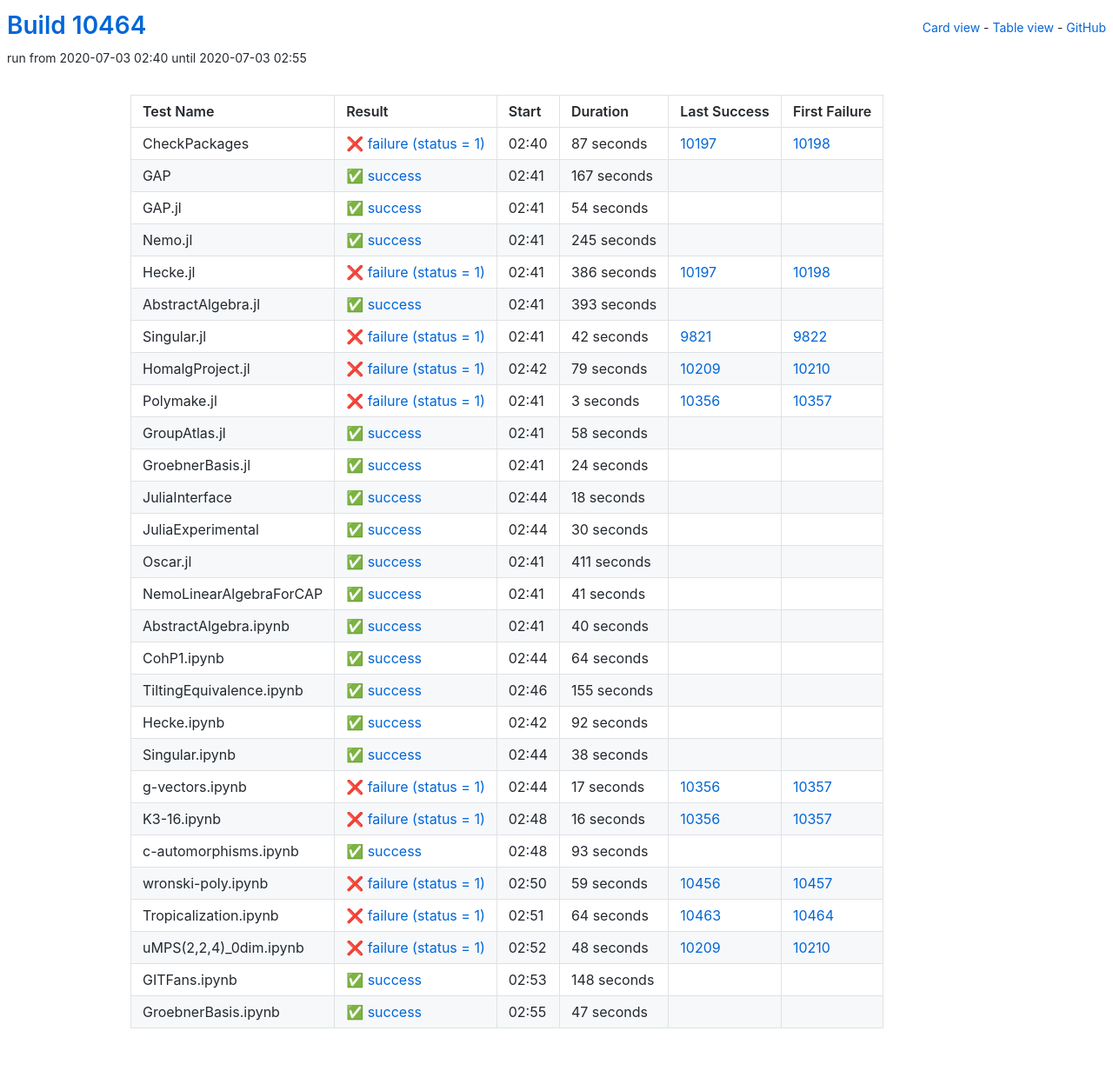
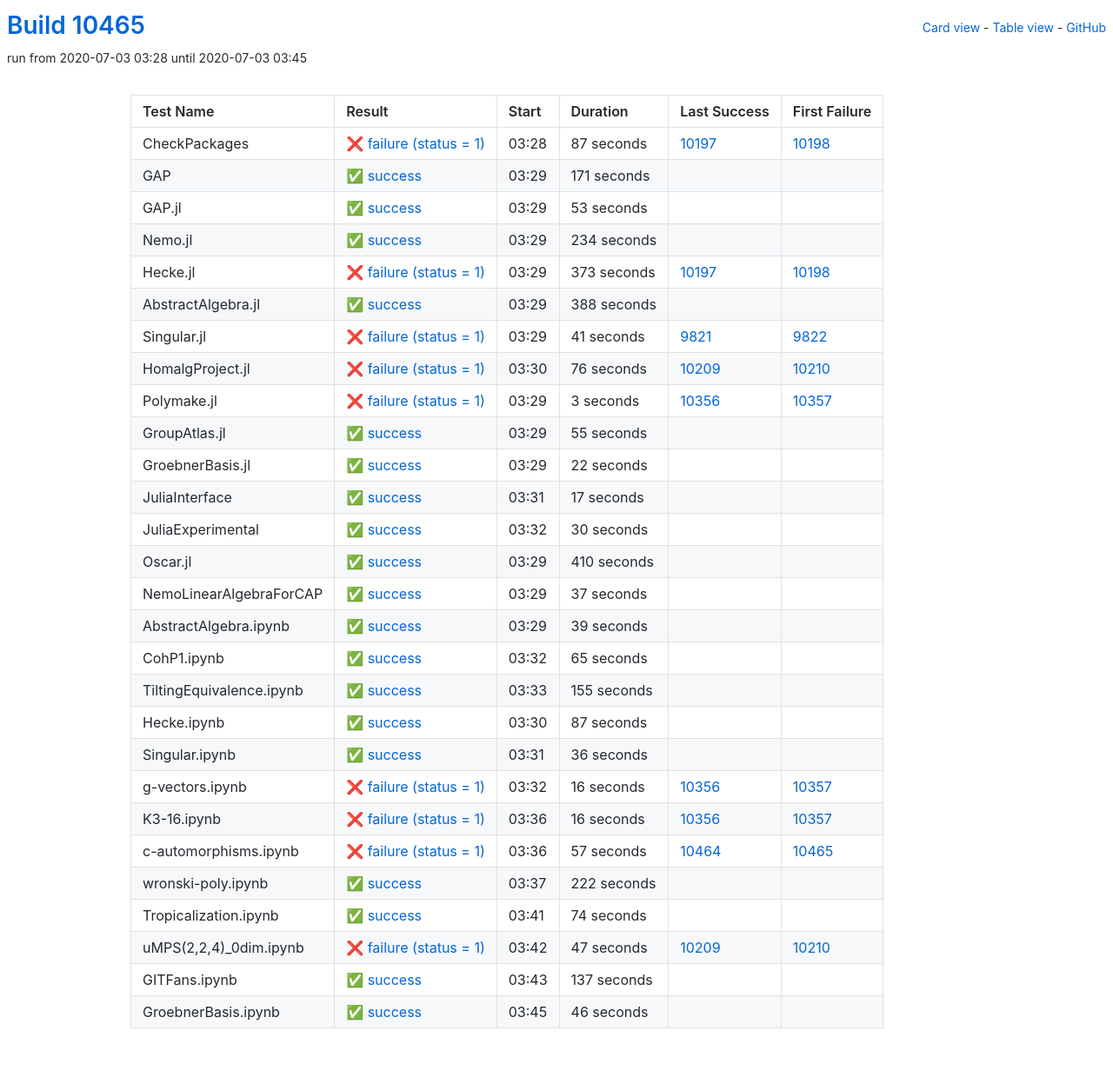
Before and after one commit to oscar-system/oscar-ci-status, a Jekyll site: the page built from table.html, in a window 1280 px wide. Shown: the whole page at 87% size. Built offline with Jekyll 4.4.1, drawn with Linux system fonts in a browser that asks for light colours.

Commit message:
Build #10465

```diff
--- a/_data/ci.yml
+++ b/_data/ci.yml
@@ -1,6 +1,6 @@
 ---
-build: 10464
-build_url: https://oscarci.mathematik.uni-kl.de/job/oscar/10464/
+build: 10465
+build_url: https://oscarci.mathematik.uni-kl.de/job/oscar/10465/
 job: oscar
 organization: oscar-system
 repo: oscar-ci-status
@@ -8,8 +8,8 @@
 tests:
 - name: CheckPackages
   id: checkpackages
-  log: https://oscarci.mathematik.uni-kl.de/job/oscar/10464/artifact/logs/build-10464/CheckPackages.log
-  start: 2020-07-03 02:40
+  log: https://oscarci.mathematik.uni-kl.de/job/oscar/10465/artifact/logs/build-10465/CheckPackages.log
+  start: 2020-07-03 03:28
   success: false
   exitcode: 1
   status: failure
@@ -20,92 +20,92 @@
   first_failure_url: https://oscarci.mathematik.uni-kl.de/job/oscar/10198/
 - name: GAP
   id: gap
-  log: https://oscarci.mathematik.uni-kl.de/job/oscar/10464/artifact/logs/build-10464/GAP.log
-  start: 2020-07-03 02:41
+  log: https://oscarci.mathematik.uni-kl.de/job/oscar/10465/artifact/logs/build-10465/GAP.log
+  start: 2020-07-03 03:29
   success: true
   exitcode: 0
   status: success
-  duration: 167
+  duration: 171
   last_success: false
   last_success_url:
   first_failure: false
   first_failure_url:
 - name: GAP.jl
   id: gap-jl
-  log: https://oscarci.mathematik.uni-kl.de/job/oscar/10464/artifact/logs/build-10464/GAP.jl.log
-  start: 2020-07-03 02:41
+  log: https://oscarci.mathematik.uni-kl.de/job/oscar/10465/artifact/logs/build-10465/GAP.jl.log
+  start: 2020-07-03 03:29
   success: true
   exitcode: 0
   status: success
-  duration: 54
+  duration: 53
   last_success: false
   last_success_url:
   first_failure: false
   first_failure_url:
 - name: Nemo.jl
   id: nemo-jl
-  log: https://oscarci.mathematik.uni-kl.de/job/oscar/10464/artifact/logs/build-10464/Nemo.jl.log
-  start: 2020-07-03 02:41
+  log: https://oscarci.mathematik.uni-kl.de/job/oscar/10465/artifact/logs/build-10465/Nemo.jl.log
+  start: 2020-07-03 03:29
   success: true
   exitcode: 0
   status: success
-  duration: 245
+  duration: 234
   last_success: false
   last_success_url:
   first_failure: false
   first_failure_url:
 - name: Hecke.jl
   id: hecke-jl
-  log: https://oscarci.mathematik.uni-kl.de/job/oscar/10464/artifact/logs/build-10464/Hecke.jl.log
-  start: 2020-07-03 02:41
+  log: https://oscarci.mathematik.uni-kl.de/job/oscar/10465/artifact/logs/build-10465/Hecke.jl.log
+  start: 2020-07-03 03:29
   success: false
   exitcode: 1
   status: failure
-  duration: 386
+  duration: 373
   last_success: 10197
   last_success_url: https://oscarci.mathematik.uni-kl.de/job/oscar/10197/
   first_failure: 10198
   first_failure_url: https://oscarci.mathematik.uni-kl.de/job/oscar/10198/
 - name: AbstractAlgebra.jl
   id: abstractalgebra-jl
-  log: https://oscarci.mathematik.uni-kl.de/job/oscar/10464/artifact/logs/build-10464/AbstractAlgebra.jl.log
-  start: 2020-07-03 02:41
+  log: https://oscarci.mathematik.uni-kl.de/job/oscar/10465/artifact/logs/build-10465/AbstractAlgebra.jl.log
+  start: 2020-07-03 03:29
   success: true
   exitcode: 0
   status: success
-  duration: 393
+  duration: 388
   last_success: false
   last_success_url:
   first_failure: false
   first_failure_url:
 - name: Singular.jl
   id: singular-jl
-  log: https://oscarci.mathematik.uni-kl.de/job/oscar/10464/artifact/logs/build-10464/Singular.jl.log
-  start: 2020-07-03 02:41
+  log: https://oscarci.mathematik.uni-kl.de/job/oscar/10465/artifact/logs/build-10465/Singular.jl.log
+  start: 2020-07-03 03:29
   success: false
   exitcode: 1
   status: failure
-  duration: 42
+  duration: 41
   last_success: 9821
   last_success_url: https://oscarci.mathematik.uni-kl.de/job/oscar/9821/
   first_failure: 9822
   first_failure_url: https://oscarci.mathematik.uni-kl.de/job/oscar/9822/
 - name: HomalgProject.jl
   id: homalgproject-jl
-  log: https://oscarci.mathematik.uni-kl.de/job/oscar/10464/artifact/logs/build-10464/HomalgProject.jl.log
-  start: 2020-07-03 02:42
+  log: https://oscarci.mathematik.uni-kl.de/job/oscar/10465/artifact/logs/build-10465/HomalgProject.jl.log
+  start: 2020-07-03 03:30
   success: false
   exitcode: 1
   status: failure
-  duration: 79
+  duration: 76
   last_success: 10209
   last_success_url: https://oscarci.mathematik.uni-kl.de/job/oscar/10209/
   first_failure: 10210
   first_failure_url: https://oscarci.mathematik.uni-kl.de/job/oscar/10210/
 - name: Polymake.jl
   id: polymake-jl
-  log: https://oscarci.mathematik.uni-kl.de/job/oscar/10464/artifact/logs/build-10464/Polymake.jl.log
-  start: 2020-07-03 02:41
+  log: https://oscarci.mathematik.uni-kl.de/job/oscar/10465/artifact/logs/build-10465/Polymake.jl.log
+  start: 2020-07-03 03:29
   success: false
   exitcode: 1
   status: failure
@@ -116,44 +116,44 @@
   first_failure_url: https://oscarci.mathematik.uni-kl.de/job/oscar/10357/
 - name: GroupAtlas.jl
   id: groupatlas-jl
-  log: https://oscarci.mathematik.uni-kl.de/job/oscar/10464/artifact/logs/build-10464/GroupAtlas.jl.log
-  start: 2020-07-03 02:41
+  log: https://oscarci.mathematik.uni-kl.de/job/oscar/10465/artifact/logs/build-10465/GroupAtlas.jl.log
+  start: 2020-07-03 03:29
   success: true
   exitcode: 0
   status: success
-  duration: 58
+  duration: 55
   last_success: false
   last_success_url:
   first_failure: false
   first_failure_url:
 - name: GroebnerBasis.jl
   id: groebnerbasis-jl
-  log: https://oscarci.mathematik.uni-kl.de/job/oscar/10464/artifact/logs/build-10464/GroebnerBasis.jl.log
-  start: 2020-07-03 02:41
+  log: https://oscarci.mathematik.uni-kl.de/job/oscar/10465/artifact/logs/build-10465/GroebnerBasis.jl.log
+  start: 2020-07-03 03:29
   success: true
   exitcode: 0
   status: success
-  duration: 24
+  duration: 22
   last_success: false
   last_success_url:
   first_failure: false
   first_failure_url:
 - name: JuliaInterface
   id: juliainterface
-  log: https://oscarci.mathematik.uni-kl.de/job/oscar/10464/artifact/logs/build-10464/JuliaInterface.log
-  start: 2020-07-03 02:44
+  log: https://oscarci.mathematik.uni-kl.de/job/oscar/10465/artifact/logs/build-10465/JuliaInterface.log
+  start: 2020-07-03 03:31
   success: true
   exitcode: 0
   status: success
-  duration: 18
+  duration: 17
   last_success: false
   last_success_url:
   first_failure: false
   first_failure_url:
 - name: JuliaExperimental
   id: juliaexperimental
-  log: https://oscarci.mathematik.uni-kl.de/job/oscar/10464/artifact/logs/build-10464/JuliaExperimental.log
-  start: 2020-07-03 02:44
+  log: https://oscarci.mathematik.uni-kl.de/job/oscar/10465/artifact/logs/build-10465/JuliaExperimental.log
+  start: 2020-07-03 03:32
   success: true
   exitcode: 0
   status: success
@@ -164,56 +164,56 @@
   first_failure_url:
 - name: Oscar.jl
   id: oscar-jl
-  log: https://oscarci.mathematik.uni-kl.de/job/oscar/10464/artifact/logs/build-10464/Oscar.jl.log
-  start: 2020-07-03 02:41
+  log: https://oscarci.mathematik.uni-kl.de/job/oscar/10465/artifact/logs/build-10465/Oscar.jl.log
+  start: 2020-07-03 03:29
   success: true
   exitcode: 0
   status: success
-  duration: 411
+  duration: 410
   last_success: false
   last_success_url:
   first_failure: false
   first_failure_url:
 - name: NemoLinearAlgebraForCAP
   id: nemolinearalgebraforcap
-  log: https://oscarci.mathematik.uni-kl.de/job/oscar/10464/artifact/logs/build-10464/NemoLinearAlgebraForCAP.log
-  start: 2020-07-03 02:41
+  log: https://oscarci.mathematik.uni-kl.de/job/oscar/10465/artifact/logs/build-10465/NemoLinearAlgebraForCAP.log
+  start: 2020-07-03 03:29
   success: true
   exitcode: 0
   status: success
-  duration: 41
+  duration: 37
   last_success: false
   last_success_url:
   first_failure: false
   first_failure_url:
 - name: AbstractAlgebra.ipynb
   id: abstractalgebra-ipynb
-  log: https://oscarci.mathematik.uni-kl.de/job/oscar/10464/artifact/logs/build-10464/AbstractAlgebra.ipynb.log
-  start: 2020-07-03 02:41
+  log: https://oscarci.mathematik.uni-kl.de/job/oscar/10465/artifact/logs/build-10465/AbstractAlgebra.ipynb.log
+  start: 2020-07-03 03:29
   success: true
   exitcode: 0
   status: success
-  duration: 40
+  duration: 39
   last_success: false
   last_success_url:
   first_failure: false
   first_failure_url:
 - name: CohP1.ipynb
   id: cohp1-ipynb
-  log: https://oscarci.mathematik.uni-kl.de/job/oscar/10464/artifact/logs/build-10464/CohP1.ipynb.log
-  start: 2020-07-03 02:44
+  log: https://oscarci.mathematik.uni-kl.de/job/oscar/10465/artifact/logs/build-10465/CohP1.ipynb.log
+  start: 2020-07-03 03:32
   success: true
   exitcode: 0
   status: success
-  duration: 64
+  duration: 65
   last_success: false
   last_success_url:
   first_failure: false
   first_failure_url:
 - name: TiltingEquivalence.ipynb
   id: tiltingequivalence-ipynb
-  log: https://oscarci.mathematik.uni-kl.de/job/oscar/10464/artifact/logs/build-10464/TiltingEquivalence.ipynb.log
-  start: 2020-07-03 02:46
+  log: https://oscarci.mathematik.uni-kl.de/job/oscar/10465/artifact/logs/build-10465/TiltingEquivalence.ipynb.log
+  start: 2020-07-03 03:33
   success: true
   exitcode: 0
   status: success
@@ -224,44 +224,44 @@
   first_failure_url:
 - name: Hecke.ipynb
   id: hecke-ipynb
-  log: https://oscarci.mathematik.uni-kl.de/job/oscar/10464/artifact/logs/build-10464/Hecke.ipynb.log
-  start: 2020-07-03 02:42
+  log: https://oscarci.mathematik.uni-kl.de/job/oscar/10465/artifact/logs/build-10465/Hecke.ipynb.log
+  start: 2020-07-03 03:30
   success: true
   exitcode: 0
   status: success
-  duration: 92
+  duration: 87
   last_success: false
   last_success_url:
   first_failure: false
   first_failure_url:
 - name: Singular.ipynb
   id: singular-ipynb
-  log: https://oscarci.mathematik.uni-kl.de/job/oscar/10464/artifact/logs/build-10464/Singular.ipynb.log
-  start: 2020-07-03 02:44
+  log: https://oscarci.mathematik.uni-kl.de/job/oscar/10465/artifact/logs/build-10465/Singular.ipynb.log
+  start: 2020-07-03 03:31
   success: true
   exitcode: 0
   status: success
-  duration: 38
+  duration: 36
   last_success: false
   last_success_url:
   first_failure: false
   first_failure_url:
 - name: g-vectors.ipynb
   id: g-vectors-ipynb
-  log: https://oscarci.mathematik.uni-kl.de/job/oscar/10464/artifact/logs/build-10464/g-vectors.ipynb.log
-  start: 2020-07-03 02:44
+  log: https://oscarci.mathematik.uni-kl.de/job/oscar/10465/artifact/logs/build-10465/g-vectors.ipynb.log
+  start: 2020-07-03 03:32
   success: false
   exitcode: 1
   status: failure
-  duration: 17
+  duration: 16
   last_success: 10356
   last_success_url: https://oscarci.mathematik.uni-kl.de/job/oscar/10356/
   first_failure: 10357
   first_failure_url: https://oscarci.mathematik.uni-kl.de/job/oscar/10357/
 - name: K3-16.ipynb
   id: k3-16-ipynb
-  log: https://oscarci.mathematik.uni-kl.de/job/oscar/10464/artifact/logs/build-10464/K3-16.ipynb.log
-  start: 2020-07-03 02:48
+  log: https://oscarci.mathematik.uni-kl.de/job/oscar/10465/artifact/logs/build-10465/K3-16.ipynb.log
+  start: 2020-07-03 03:36
   success: false
   exitcode: 1
   status: failure
@@ -272,72 +272,72 @@
   first_failure_url: https://oscarci.mathematik.uni-kl.de/job/oscar/10357/
 - name: c-automorphisms.ipynb
   id: c-automorphisms-ipynb
-  log: https://oscarci.mathematik.uni-kl.de/job/oscar/10464/artifact/logs/build-10464/c-automorphisms.ipynb.log
-  start: 2020-07-03 02:48
+  log: https://oscarci.mathematik.uni-kl.de/job/oscar/10465/artifact/logs/build-10465/c-automorphisms.ipynb.log
+  start: 2020-07-03 03:36
+  success: false
+  exitcode: 1
+  status: failure
+  duration: 57
+  last_success: 10464
+  last_success_url: https://oscarci.mathematik.uni-kl.de/job/oscar/10464/
+  first_failure: 10465
+  first_failure_url: https://oscarci.mathematik.uni-kl.de/job/oscar/10465/
+- name: wronski-poly.ipynb
+  id: wronski-poly-ipynb
+  log: https://oscarci.mathematik.uni-kl.de/job/oscar/10465/artifact/logs/build-10465/wronski-poly.ipynb.log
+  start: 2020-07-03 03:37
   success: true
   exitcode: 0
   status: success
-  duration: 93
+  duration: 222
   last_success: false
   last_success_url:
   first_failure: false
   first_failure_url:
-- name: wronski-poly.ipynb
-  id: wronski-poly-ipynb
-  log: https://oscarci.mathematik.uni-kl.de/job/oscar/10464/artifact/logs/build-10464/wronski-poly.ipynb.log
-  start: 2020-07-03 02:50
+- name: Tropicalization.ipynb
+  id: tropicalization-ipynb
+  log: https://oscarci.mathematik.uni-kl.de/job/oscar/10465/artifact/logs/build-10465/Tropicalization.ipynb.log
+  start: 2020-07-03 03:41
+  success: true
+  exitcode: 0
+  status: success
+  duration: 74
+  last_success: false
+  last_success_url:
+  first_failure: false
+  first_failure_url:
+- name: uMPS(2,2,4)_0dim.ipynb
+  id: umps-2-2-4-0dim-ipynb
+  log: https://oscarci.mathematik.uni-kl.de/job/oscar/10465/artifact/logs/build-10465/uMPS-2-2-4-_0dim.ipynb.log
+  start: 2020-07-03 03:42
   success: false
   exitcode: 1
   status: failure
-  duration: 59
-  last_success: 10456
-  last_success_url: https://oscarci.mathematik.uni-kl.de/job/oscar/10456/
-  first_failure: 10457
-  first_failure_url: https://oscarci.mathematik.uni-kl.de/job/oscar/10457/
-- name: Tropicalization.ipynb
-  id: tropicalization-ipynb
-  log: https://oscarci.mathematik.uni-kl.de/job/oscar/10464/artifact/logs/build-10464/Tropicalization.ipynb.log
-  start: 2020-07-03 02:51
-  success: false
-  exitcode: 1
-  status: failure
-  duration: 64
-  last_success: 10463
-  last_success_url: https://oscarci.mathematik.uni-kl.de/job/oscar/10463/
-  first_failure: 10464
-  first_failure_url: https://oscarci.mathematik.uni-kl.de/job/oscar/10464/
-- name: uMPS(2,2,4)_0dim.ipynb
-  id: umps-2-2-4-0dim-ipynb
-  log: https://oscarci.mathematik.uni-kl.de/job/oscar/10464/artifact/logs/build-10464/uMPS-2-2-4-_0dim.ipynb.log
-  start: 2020-07-03 02:52
-  success: false
-  exitcode: 1
-  status: failure
-  duration: 48
+  duration: 47
   last_success: 10209
   last_success_url: https://oscarci.mathematik.uni-kl.de/job/oscar/10209/
   first_failure: 10210
   first_failure_url: https://oscarci.mathematik.uni-kl.de/job/oscar/10210/
 - name: GITFans.ipynb
   id: gitfans-ipynb
-  log: https://oscarci.mathematik.uni-kl.de/job/oscar/10464/artifact/logs/build-10464/GITFans.ipynb.log
-  start: 2020-07-03 02:53
+  log: https://oscarci.mathematik.uni-kl.de/job/oscar/10465/artifact/logs/build-10465/GITFans.ipynb.log
+  start: 2020-07-03 03:43
   success: true
   exitcode: 0
   status: success
-  duration: 148
+  duration: 137
   last_success: false
   last_success_url:
   first_failure: false
   first_failure_url:
 - name: GroebnerBasis.ipynb
   id: groebnerbasis-ipynb
-  log: https://oscarci.mathematik.uni-kl.de/job/oscar/10464/artifact/logs/build-10464/GroebnerBasis.ipynb.log
-  start: 2020-07-03 02:55
+  log: https://oscarci.mathematik.uni-kl.de/job/oscar/10465/artifact/logs/build-10465/GroebnerBasis.ipynb.log
+  start: 2020-07-03 03:45
   success: true
   exitcode: 0
   status: success
-  duration: 47
+  duration: 46
   last_success: false
   last_success_url:
   first_failure: false
```
Also changed, not shown: README.md.
